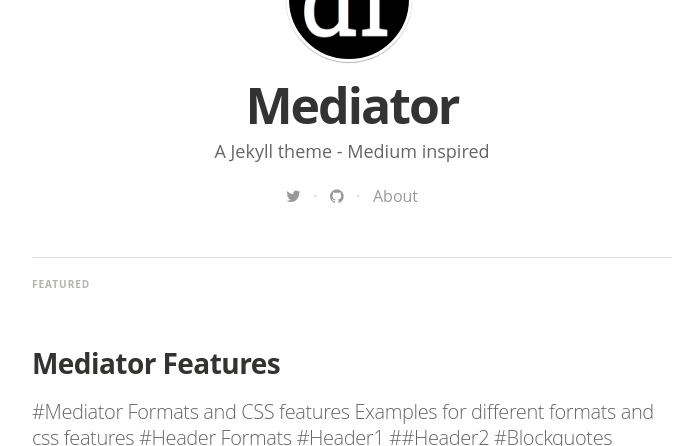
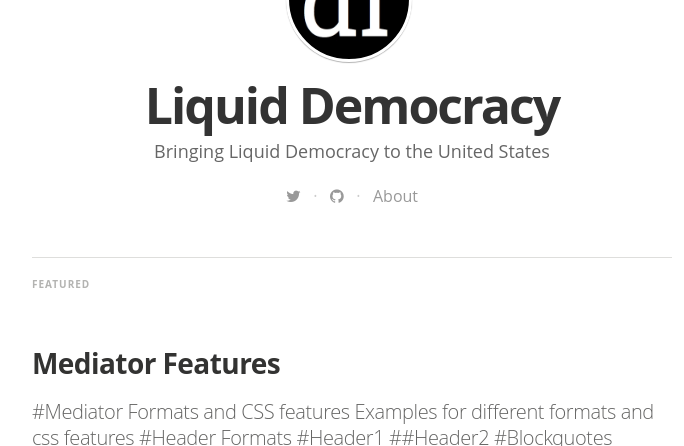
Before and after one commit to voteliquid/blog, a Jekyll site: the page built from index.html, in a window 1280 px wide and 900 px high, cut to the strip 454-900 px from the top of the window. Shown: the whole strip, without its empty margins (288-972 px from the left). Built offline with Jekyll 4.4.1, drawn with Linux system fonts in a browser that asks for light colours; nearby versions of some CDN libraries; some web fonts are replaced; the list of posts is cut into pages by our own code.

Commit message:
Update _config for LV

```diff
--- a/_config.yml
+++ b/_config.yml
@@ -4,11 +4,11 @@ gems:
   - jekyll-paginate
 
 # Site settings
-title: "Mediator"
+title: "Liquid Democracy"
 description: > # this means to ignore newlines until "email:"
-   A Jekyll theme - Medium inspired
+   Bringing Liquid Democracy to the United States
 
-email: a-mail@mail.mail
+email: info@liquid.vote
 #blog logo
 logo: "/assets/images/df_logo.jpg"
 # blog cover
@@ -20,10 +20,10 @@ author_image: "/assets/images/author.jpg"
 
 paginate:	5
 
-url: "http://myblog.***.***" # the base hostname & protocol for your site
+url: "https://jekyll.liquid.vote" # the base hostname & protocol for your site
 baseurl: ""
 #used to display twitter cards
-twitter_handle: '@dirkfabisch'
+twitter_handle: '@liquid_vote'
 
 #fill in disqus shortname to use disqus
 #disqus: disqus-shortname
@@ -31,8 +31,8 @@ twitter_handle: '@dirkfabisch'
 # social icons and sharing options
 social:
   - icon:	twitter
-    url:	https://twitter.com/dirkfabisch
-    desc: Follow me on twitter
+    url:	https://twitter.com/liquid_vote
+    desc: Follow us on twitter
     share_url: http://twitter.com/share
     share_title: ?text=
     share_link: "&amp;url="
@@ -45,15 +45,8 @@ social:
 #    share_link: "&amp;u="
 
   - icon:	github
-    url:	https://github.com/dirkfabisch
-    desc:	Fork me on github
+    url:	https://github.com/liquidvote
+    desc:	Join us on GitHub
     share_url:
     share_title:
     share_link:
-
-#  - icon:	google-plus
-#    url:	https://google.com/???
-#    desc:	Add me on google+
-#    share_url:
-#    share_title:
-#    share_link:
```
